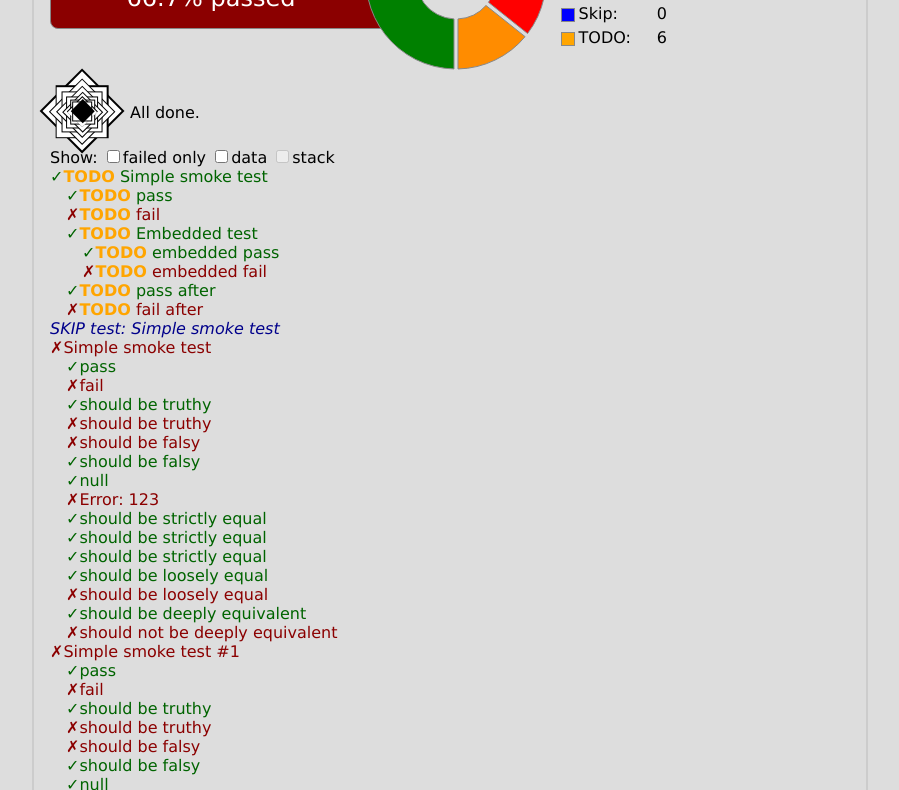
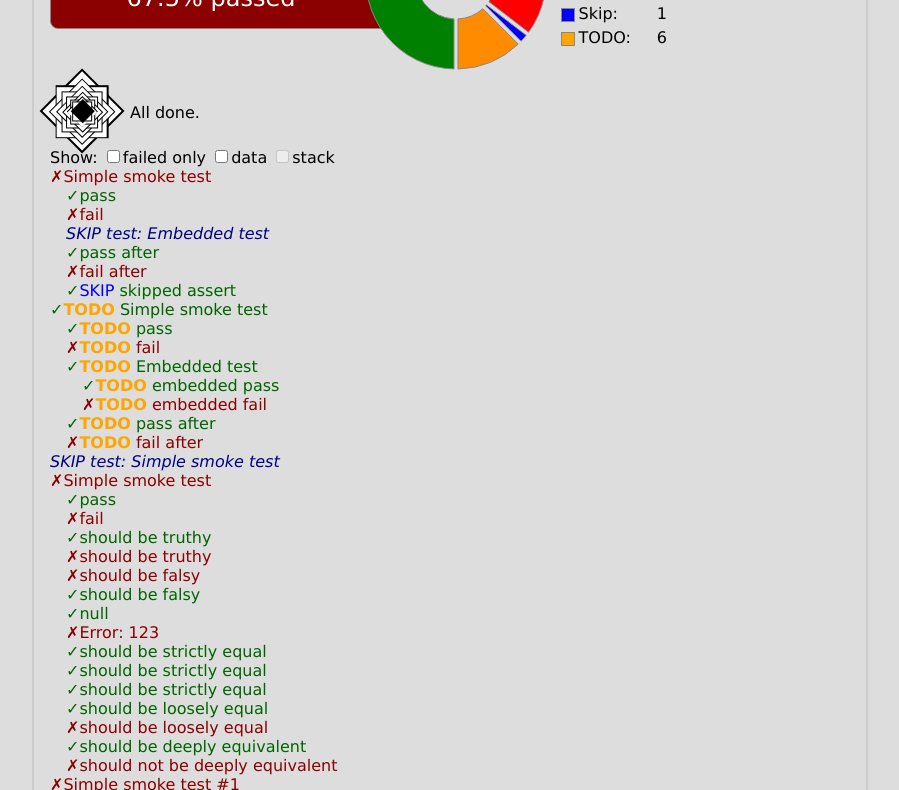
Before and after one commit to uhop/tape-six, a website with bundled scripts: page web/index.html in a window 1280 px wide. Shown: the part 261-1051 px from the top of the page, without its empty margins (190-1089 px from the left). Built offline with nearby package versions, Linux system fonts and the light colour scheme.

Commit message:
Added skipped asserts + a test.

```diff
--- a/tests/manual/test-skip-embedded.js
+++ b/tests/manual/test-skip-embedded.js
@@ -9,5 +9,5 @@ test('Simple smoke test', async t => {
   });
   t.pass('pass after');
   t.fail('fail after');
-  t.skipTest('skipped test');
+  t.skipTest('skipped assert');
 });
--- a/web/DomReporter.js
+++ b/web/DomReporter.js
@@ -61,11 +61,18 @@ class DomReporter {
           assert.className = 'assert ' + (event.fail ? 'failed' : 'passed');
           const header = document.createElement('div');
           header.className = 'header';
+          if (event.skip) {
+            const node = document.createElement('span');
+            node.className = 'text-skipped';
+            node.appendChild(document.createTextNode('SKIP'));
+            header.appendChild(node);
+            header.appendChild(document.createTextNode(' '));
+          }
           if (event.todo) {
-            const todo = document.createElement('span');
-            todo.className = 'text-todo';
-            todo.appendChild(document.createTextNode('TODO'));
-            header.appendChild(todo);
+            const node = document.createElement('span');
+            node.className = 'text-todo';
+            node.appendChild(document.createTextNode('TODO'));
+            header.appendChild(node);
             header.appendChild(document.createTextNode(' '));
           }
           header.appendChild(document.createTextNode(event.name));
--- a/web/index.html
+++ b/web/index.html
@@ -11,6 +11,7 @@
     <link rel="stylesheet" href="./tape6-spinner.css" />
     <script type="module" src="./tape6-spinner.js"></script>
     <script type="module" src="./runner.js"></script>
+    <script type="module" src="../tests/manual/test-skip-embedded.js"></script>
     <script type="module" src="../tests/manual/test-todo.js"></script>
     <script type="module" src="../tests/manual/test-skip.js"></script>
     <script type="module" src="../tests/manual/test-three-tests.js"></script>
```
